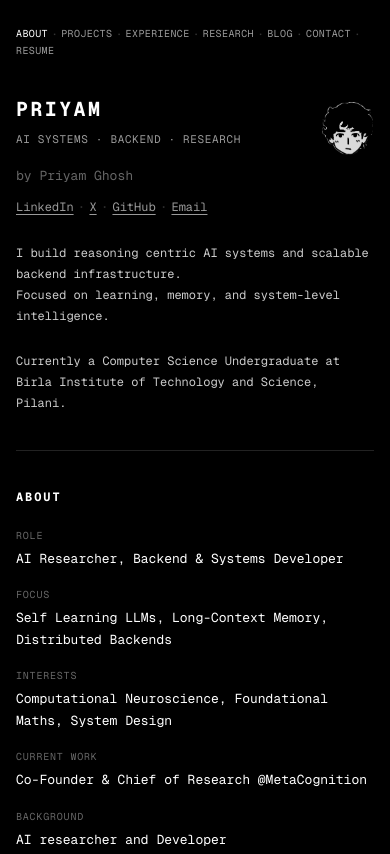
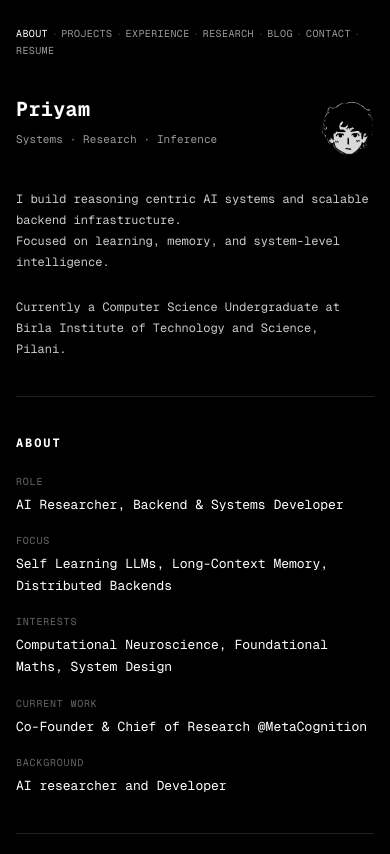
Before and after one commit to Prigoistic/Prigoistic.github.io, a plain HTML site: page index.html in a window 390 px wide. Shown: the top 854 px of the page. Drawn offline with nearby package versions, Linux system fonts and the light colour scheme.

Commit message:
Simplify home page header, drop duplicate contact links and all-caps styling

```diff
--- a/index.html
+++ b/index.html
@@ -22,15 +22,10 @@
   <!-- ═══════════ HEADER ═══════════ -->
   <div class="home-header">
     <div>
-      <div class="header-name">PRIYAM</div>
-      <div class="header-subtitle">AI SYSTEMS · BACKEND · RESEARCH</div>
+      <div class="header-name">Priyam</div>
+      <div class="header-subtitle">Systems · Research · Inference</div>
     </div>
     <img src="images/icon.png" alt="Priyam" class="home-icon" />
-  </div>
-
-  <div class="header-by">by Priyam Ghosh</div>
-  <div class="header-links">
-    <a href="https://linkedin.com/in/prigoistic" target="_blank" rel="noopener">LinkedIn</a><span class="sep">·</span><a href="https://x.com/PriGoistic" target="_blank" rel="noopener">X</a><span class="sep">·</span><a href="https://github.com/prigoistic" target="_blank" rel="noopener">GitHub</a><span class="sep">·</span><a href="mailto:priyamghosh9753@gmail.com">Email</a>
   </div>
 
   <div class="mission">
--- a/style.css
+++ b/style.css
@@ -124,41 +124,15 @@ nav .sep {
 .header-name {
   font-size: 28px;
   font-weight: 700;
-  letter-spacing: 0.18em;
-  text-transform: uppercase;
+  letter-spacing: 0.02em;
   margin-bottom: 4px;
 }
 
 .header-subtitle {
   font-size: 13px;
   color: #9a9a9a;
-  letter-spacing: 0.06em;
-  text-transform: uppercase;
+  letter-spacing: 0.01em;
   margin-bottom: 20px;
-}
-
-.header-by {
-  font-size: 13px;
-  color: #666666;
-  margin-bottom: 8px;
-}
-
-.header-links a {
-  color: #9a9a9a;
-  text-decoration: underline;
-  text-underline-offset: 3px;
-  font-size: 13px;
-  transition: color 0.2s;
-}
-
-.header-links a:hover {
-  color: #ffffff;
-}
-
-.header-links .sep {
-  color: #333333;
-  margin: 0 6px;
-  font-size: 13px;
 }
 
 .mission {
@@ -849,7 +823,7 @@ hr {
 
   .header-name {
     font-size: 24px;
-    letter-spacing: 0.14em;
+    letter-spacing: 0.02em;
   }
 
   .page-title {
@@ -982,20 +956,12 @@ hr {
 
   .header-name {
     font-size: 20px;
-    letter-spacing: 0.12em;
+    letter-spacing: 0.02em;
   }
 
   .header-subtitle {
     font-size: 11px;
     margin-bottom: 16px;
-  }
-
-  .header-links a {
-    font-size: 12px;
-  }
-
-  .header-links .sep {
-    margin: 0 4px;
   }
 
   .mission {
@@ -1258,7 +1224,7 @@ hr {
 
   .header-name {
     font-size: 18px;
-    letter-spacing: 0.1em;
+    letter-spacing: 0.02em;
   }
 
   .page-title {
@@ -1329,7 +1295,6 @@ hr {
   .paper-links a,
   .paper-title a,
   .post-title a,
-  .header-links a,
   .footer-links a {
     padding: 4px 0;
     display: inline-block;
```
